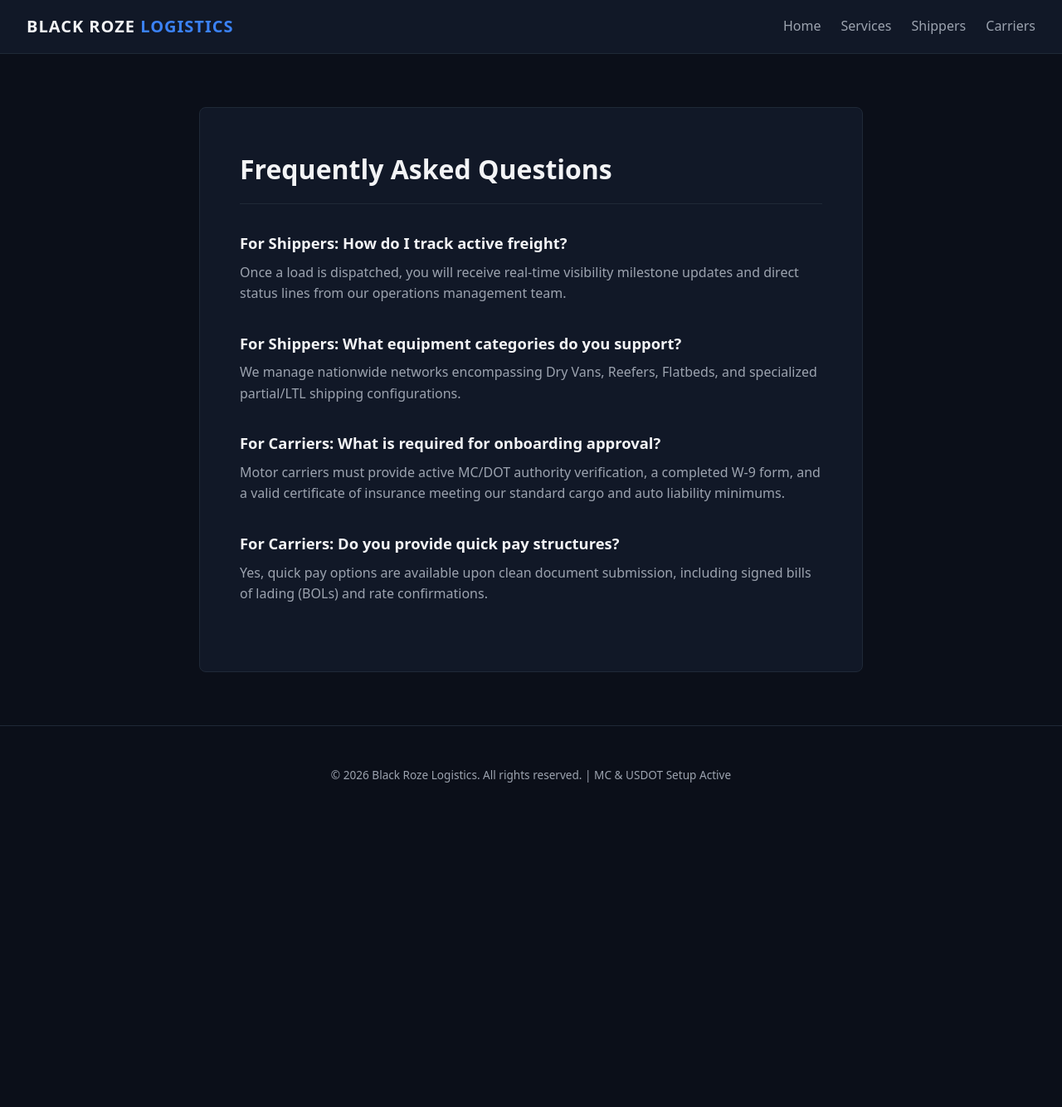
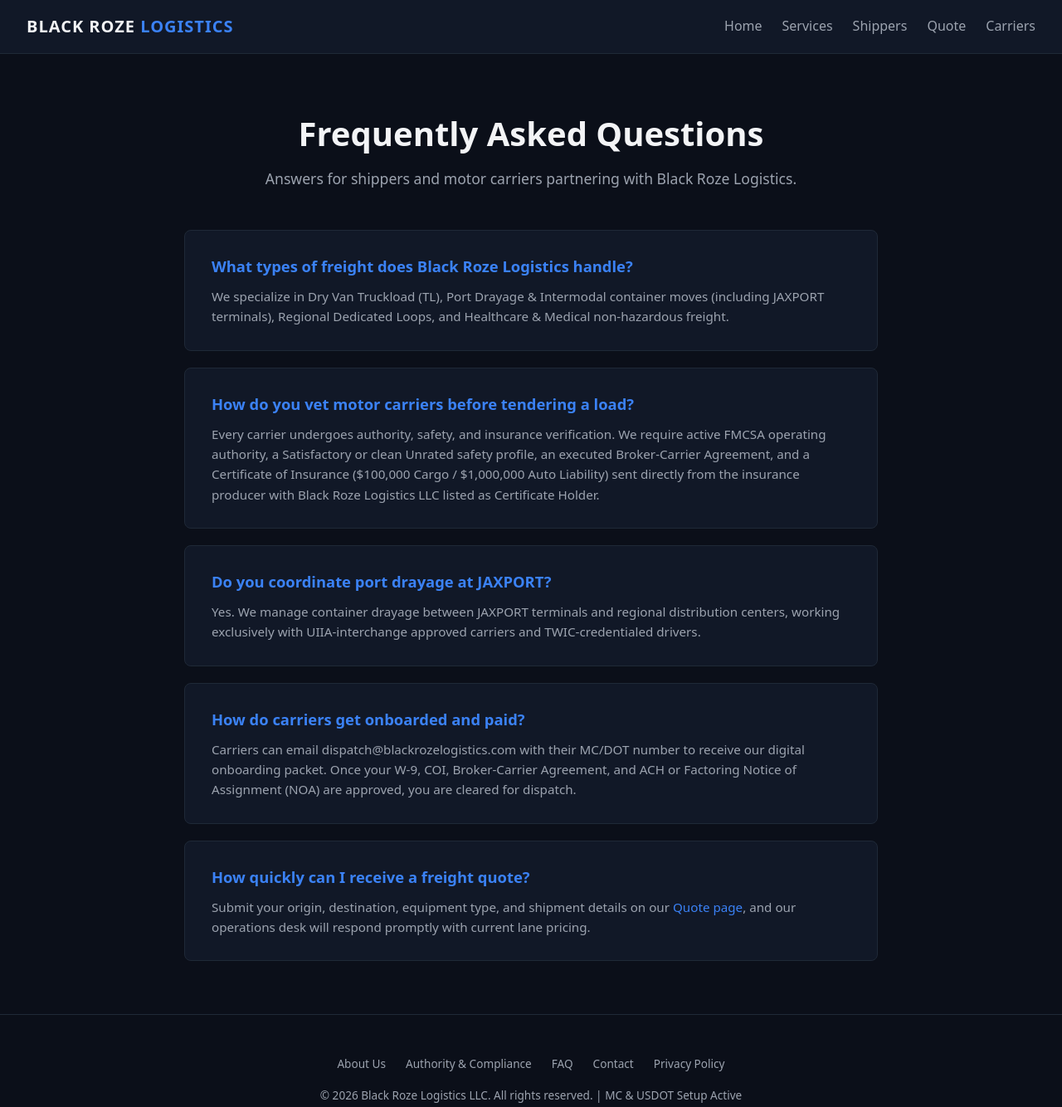
Before and after one commit to blackroseentceo-code/Black-Roze-Logistics, a plain HTML site: page faqpage.html in a window 1280 px wide. Shown: the whole page at 83% size. Before the commit the page ends 992 px from the top, so only its background shows below. Drawn offline with Linux system fonts and the light colour scheme.

Commit message:
Update faqpage.html

```diff
--- a/faqpage.html
+++ b/faqpage.html
@@ -3,7 +3,7 @@
 <head>
     <meta charset="UTF-8">
     <meta name="viewport" content="width=device-width, initial-scale=1.0">
-    <title>FAQ - Black Roze Logistics</title>
+    <title>FAQ | Black Roze Logistics</title>
     <style>
         :root {
             --bg-color: #0b0f19;
@@ -16,56 +16,82 @@
         * { margin: 0; padding: 0; box-sizing: border-box; font-family: system-ui, -apple-system, sans-serif; }
         body { background-color: var(--bg-color); color: var(--text-main); line-height: 1.6; }
         header { background: var(--card-bg); border-bottom: 1px solid var(--border); padding: 1rem 2rem; display: flex; justify-content: space-between; align-items: center; position: sticky; top: 0; z-index: 100; }
-        .logo { font-size: 1.25rem; font-weight: 800; letter-spacing: 1px; color: var(--text-main); text-transform: uppercase; }
+        .logo { font-size: 1.25rem; font-weight: 800; letter-spacing: 1px; color: var(--text-main); text-transform: uppercase; text-decoration: none; }
         .logo span { color: var(--accent); }
         nav { display: flex; gap: 1.5rem; }
         nav a { color: var(--text-muted); text-decoration: none; font-weight: 500; transition: color 0.2s; }
         nav a:hover, nav a.active { color: var(--accent); }
-        .container { max-width: 800px; margin: 4rem auto; background: var(--card-bg); border: 1px solid var(--border); padding: 3rem; border-radius: 8px; }
-        h1 { font-size: 2rem; font-weight: 800; margin-bottom: 2rem; border-bottom: 1px solid var(--border); padding-bottom: 1rem; }
-        .faq-item { margin-bottom: 2rem; }
-        .faq-item h3 { color: var(--text-main); font-size: 1.15rem; margin-bottom: 0.5rem; }
-        .faq-item p { color: var(--text-muted); }
-        footer { text-align: center; padding: 3rem; color: var(--text-muted); font-size: 0.85rem; border-top: 1px solid var(--border); margin-top: 4rem; }
+        .container { max-width: 900px; margin: 4rem auto; padding: 0 2rem; }
+        .page-title { text-align: center; margin-bottom: 3rem; }
+        .page-title h1 { font-size: 2.5rem; font-weight: 800; margin-bottom: 0.5rem; }
+        .page-title p { color: var(--text-muted); font-size: 1.1rem; }
+        .faq-item { background: var(--card-bg); border: 1px solid var(--border); border-radius: 8px; padding: 1.75rem 2rem; margin-bottom: 1.25rem; }
+        .faq-item h2 { color: var(--accent); font-size: 1.15rem; margin-bottom: 0.6rem; }
+        .faq-item p { color: var(--text-muted); font-size: 0.95rem; }
+        footer { text-align: center; padding: 3rem 1.5rem; color: var(--text-muted); font-size: 0.85rem; border-top: 1px solid var(--border); margin-top: 4rem; }
+        .footer-links { display: flex; justify-content: center; gap: 1.5rem; flex-wrap: wrap; margin-bottom: 1rem; }
+        .footer-links a { color: var(--text-muted); text-decoration: none; transition: color 0.2s; }
+        .footer-links a:hover { color: var(--accent); }
+        @media (max-width: 640px) {
+            header { flex-direction: column; gap: 1rem; }
+            nav { gap: 1rem; flex-wrap: wrap; justify-content: center; }
+            .page-title h1 { font-size: 2rem; }
+        }
     </style>
 </head>
 <body>
     <header>
-        <div class="logo">Black Roze <span>Logistics</span></div>
+        <a href="index.html" class="logo">Black Roze <span>Logistics</span></a>
         <nav>
             <a href="index.html">Home</a>
             <a href="services.html">Services</a>
             <a href="shippers.html">Shippers</a>
+            <a href="quote.html">Quote</a>
             <a href="carriers.html">Carriers</a>
         </nav>
     </header>
 
     <div class="container">
-        <h1>Frequently Asked Questions</h1>
-
-        <div class="faq-item">
-            <h3>For Shippers: How do I track active freight?</h3>
-            <p>Once a load is dispatched, you will receive real-time visibility milestone updates and direct status lines from our operations management team.</p>
+        <div class="page-title">
+            <h1>Frequently Asked Questions</h1>
+            <p>Answers for shippers and motor carriers partnering with Black Roze Logistics.</p>
         </div>
 
         <div class="faq-item">
-            <h3>For Shippers: What equipment categories do you support?</h3>
-            <p>We manage nationwide networks encompassing Dry Vans, Reefers, Flatbeds, and specialized partial/LTL shipping configurations.</p>
+            <h2>What types of freight does Black Roze Logistics handle?</h2>
+            <p>We specialize in Dry Van Truckload (TL), Port Drayage &amp; Intermodal container moves (including JAXPORT terminals), Regional Dedicated Loops, and Healthcare &amp; Medical non-hazardous freight.</p>
         </div>
 
         <div class="faq-item">
-            <h3>For Carriers: What is required for onboarding approval?</h3>
-            <p>Motor carriers must provide active MC/DOT authority verification, a completed W-9 form, and a valid certificate of insurance meeting our standard cargo and auto liability minimums.</p>
+            <h2>How do you vet motor carriers before tendering a load?</h2>
+            <p>Every carrier undergoes authority, safety, and insurance verification. We require active FMCSA operating authority, a Satisfactory or clean Unrated safety profile, an executed Broker-Carrier Agreement, and a Certificate of Insurance ($100,000 Cargo / $1,000,000 Auto Liability) sent directly from the insurance producer with Black Roze Logistics LLC listed as Certificate Holder.</p>
         </div>
 
         <div class="faq-item">
-            <h3>For Carriers: Do you provide quick pay structures?</h3>
-            <p>Yes, quick pay options are available upon clean document submission, including signed bills of lading (BOLs) and rate confirmations.</p>
+            <h2>Do you coordinate port drayage at JAXPORT?</h2>
+            <p>Yes. We manage container drayage between JAXPORT terminals and regional distribution centers, working exclusively with UIIA-interchange approved carriers and TWIC-credentialed drivers.</p>
+        </div>
+
+        <div class="faq-item">
+            <h2>How do carriers get onboarded and paid?</h2>
+            <p>Carriers can email dispatch@blackrozelogistics.com with their MC/DOT number to receive our digital onboarding packet. Once your W-9, COI, Broker-Carrier Agreement, and ACH or Factoring Notice of Assignment (NOA) are approved, you are cleared for dispatch.</p>
+        </div>
+
+        <div class="faq-item">
+            <h2>How quickly can I receive a freight quote?</h2>
+            <p>Submit your origin, destination, equipment type, and shipment details on our <a href="quote.html" style="color: #3b82f6; text-decoration: none;">Quote page</a>, and our operations desk will respond promptly with current lane pricing.</p>
         </div>
     </div>
 
     <footer>
-        <p>&copy; 2026 Black Roze Logistics. All rights reserved. | MC & USDOT Setup Active</p>
+        <div class="footer-links">
+            <a href="aboutus.html">About Us</a>
+            <a href="authority.html">Authority &amp; Compliance</a>
+            <a href="faqpage.html">FAQ</a>
+            <a href="contact.html">Contact</a>
+            <a href="privacy.html">Privacy Policy</a>
+        </div>
+        <p>&copy; 2026 Black Roze Logistics LLC. All rights reserved. | MC &amp; USDOT Setup Active</p>
     </footer>
 </body>
 </html>
```
